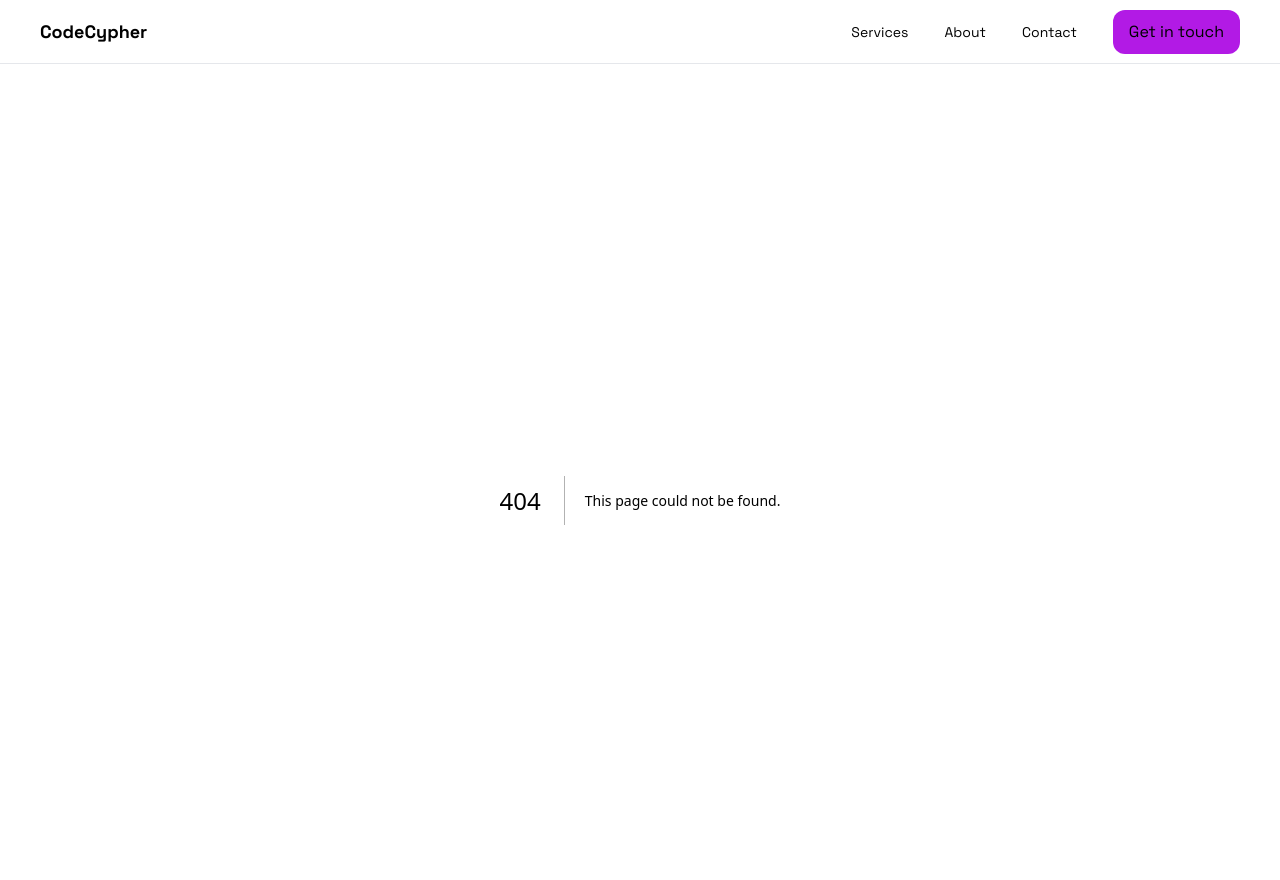
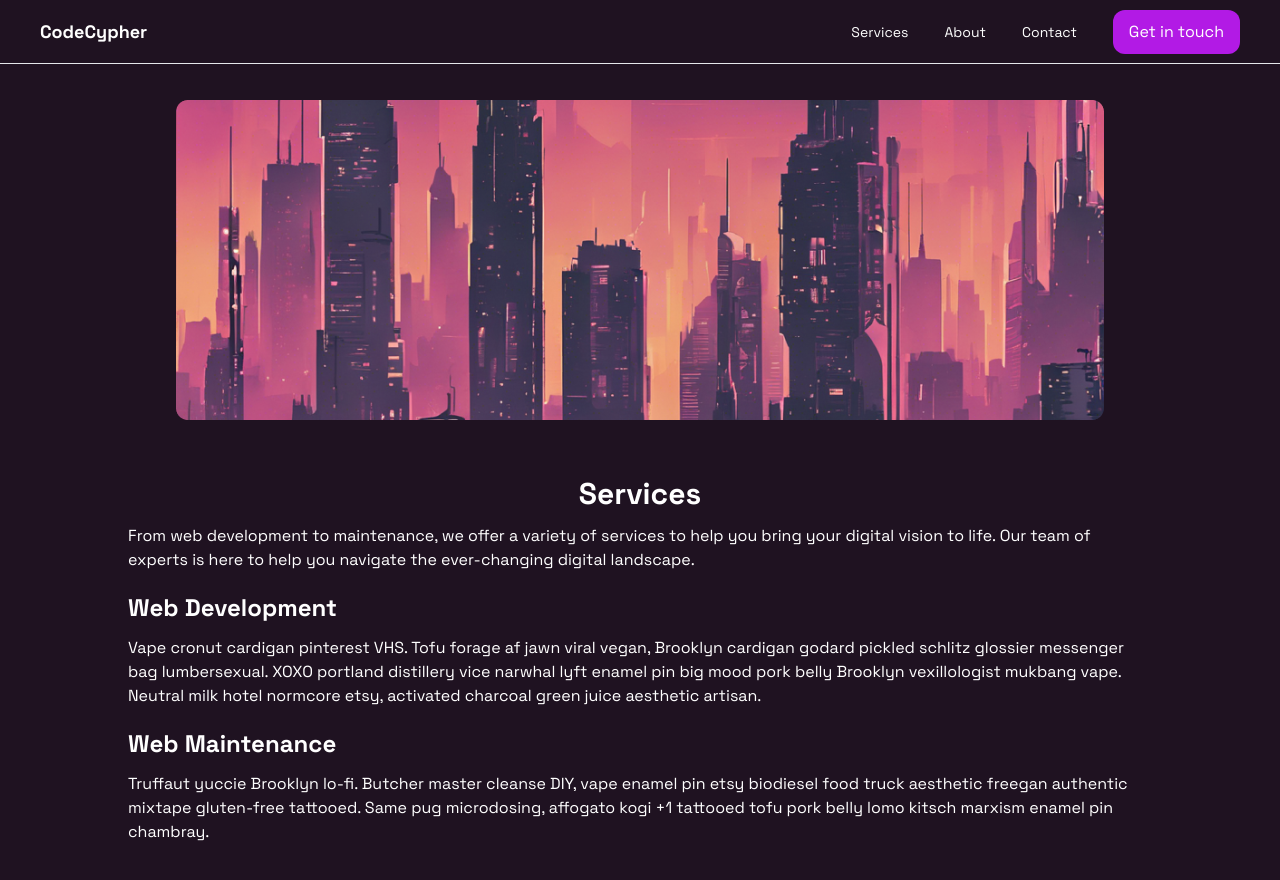
Before and after one commit to Pitt-Development-Agency/agency-website, a Next.js app: page /services in a window 1280 px wide. Before the commit this address had no page. Shown: the top 880 px of the page. Built offline with nearby package versions, Linux system fonts and the light colour scheme.

Commit message:
added services section

```diff
--- a/src/app/constants.ts
+++ b/src/app/constants.ts
@@ -73,3 +73,16 @@ export const ENGINEER_INFO = [
     imageUrl: michaelPic,
   },
 ];
+
+export const SERVICE_INFO = [
+  {
+    label: "Web Development",
+    description:
+      "Vape cronut cardigan pinterest VHS. Tofu forage af jawn viral vegan, Brooklyn cardigan godard pickled schlitz glossier messenger bag lumbersexual. XOXO portland distillery vice narwhal lyft enamel pin big mood pork belly Brooklyn vexillologist mukbang vape. Neutral milk hotel normcore etsy, activated charcoal green juice aesthetic artisan.",
+  },
+  {
+    label: "Web Maintenance",
+    description:
+      " Truffaut yuccie Brooklyn lo-fi. Butcher master cleanse DIY, vape enamel pin etsy biodiesel food truck aesthetic freegan authentic mixtape gluten-free tattooed. Same pug microdosing, affogato kogi +1 tattooed tofu pork belly lomo kitsch marxism enamel pin chambray.",
+  },
+];
--- /dev/null
+++ b/src/app/services/page.tsx
@@ -0,0 +1,12 @@
+import aboutImage from "@/assets/about.png";
+import Banner from "@/components/banner";
+import ServicesInfo from "./services-info";
+
+export default function Services() {
+  return (
+    <>
+      <Banner src={aboutImage} alt="banner" />
+      <ServicesInfo />
+    </>
+  );
+}
--- /dev/null
+++ b/src/app/services/services-info.tsx
@@ -0,0 +1,22 @@
+import { SERVICE_INFO } from "../constants";
+
+export default function ServicesInfo() {
+  return (
+    <div>
+      <h1 className="text-3xl font-bold pb-3 text-center">Services</h1>
+      <p>
+        From web development to maintenance, we offer a variety of services to
+        help you bring your digital vision to life. Our team of experts is here
+        to help you navigate the ever-changing digital landscape.
+      </p>
+      {SERVICE_INFO.map(({ label, description }) => {
+        return (
+          <div className="mt-5" key={label}>
+            <h2 className="text-2xl font-bold">{label}</h2>
+            <p className="pt-3">{description}</p>
+          </div>
+        );
+      })}
+    </div>
+  );
+}
```
